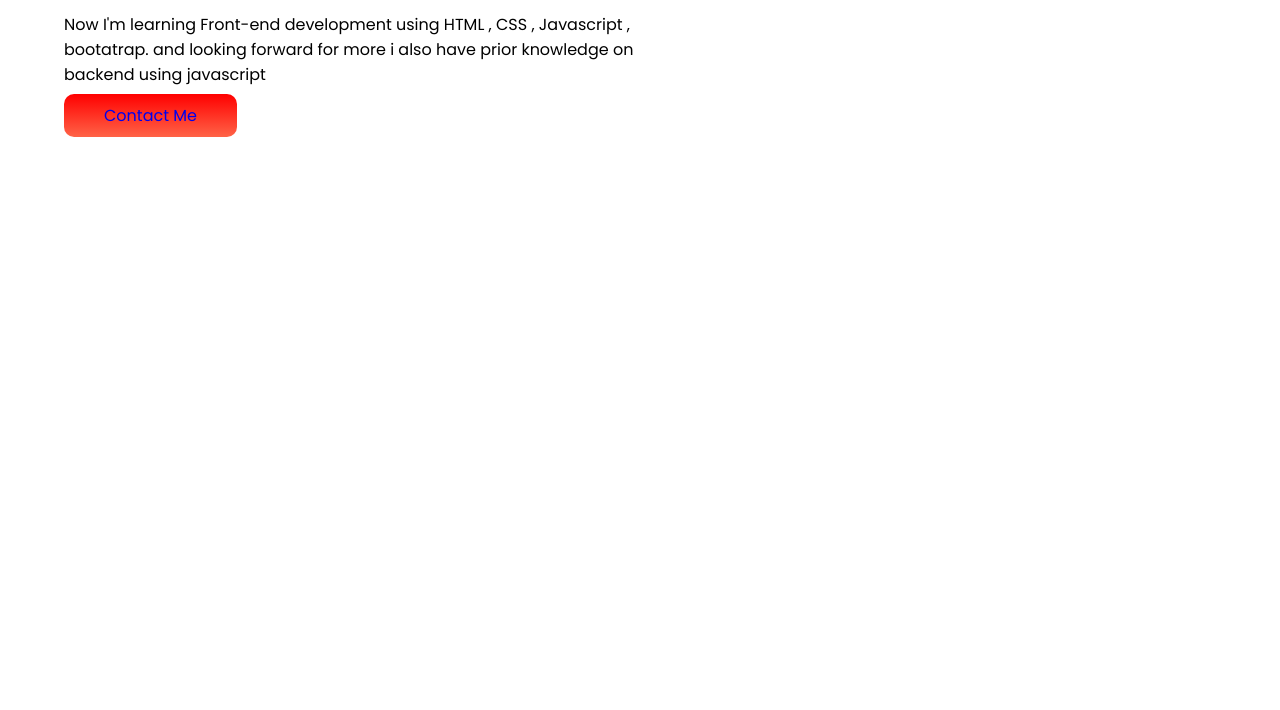
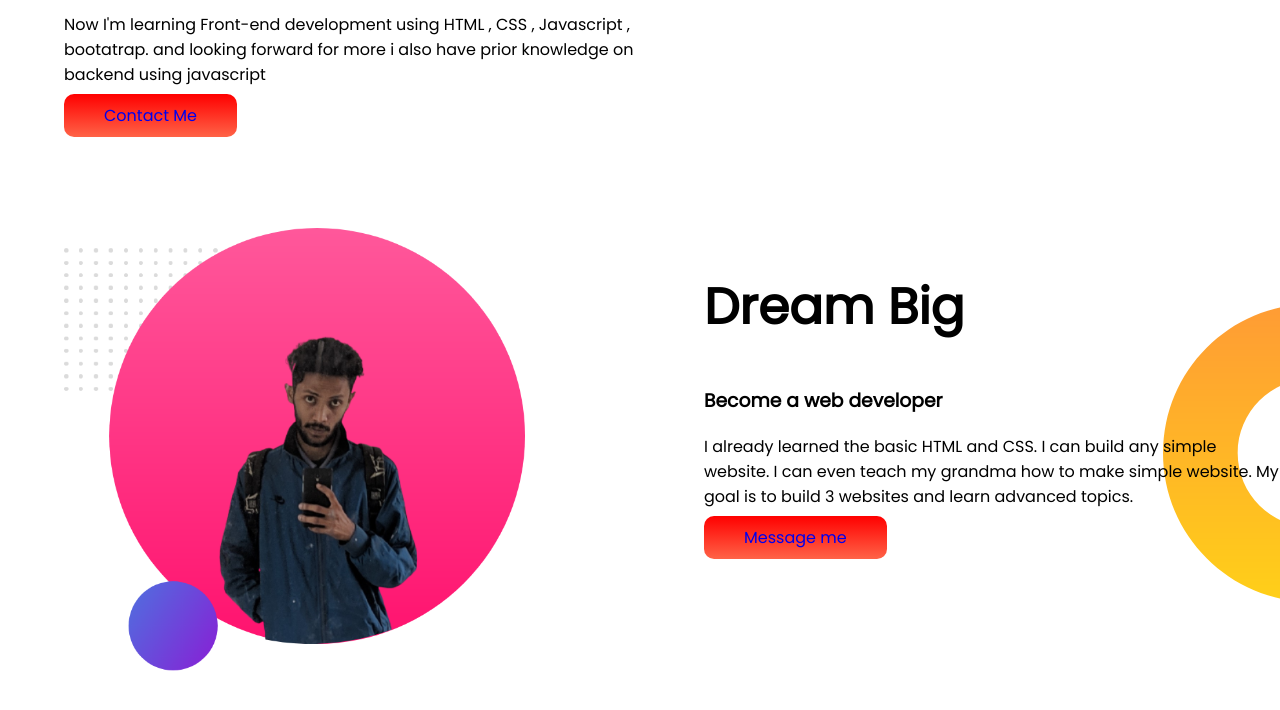
Before and after one commit to MonzurAlam-Git/developer-portfolio, a plain HTML site: page index.html in a window 1280 px wide. Shown: the part 460-1170 px from the top of the page. Before the commit the page ends 800 px from the top, so only its background shows below. Drawn offline with Linux system fonts and the light colour scheme.

Commit message:
dream-big added

```diff
--- a/index.html
+++ b/index.html
@@ -39,5 +39,29 @@
         <img class="img" src="my-bg.png" alt="bodonkhana" />
       </div>
     </section>
+
+    <section class="dream-big">
+      <div class="half-width">
+        <img class="img" src="my-bg2.png" alt="bodonkhana" />
+      </div>
+
+      <div class="half-width">
+        <h1>Dream Big <br /></h1>
+
+        <h3>Become a web developer</h3>
+        <p>
+          I already learned the basic HTML and CSS. I can build any simple
+          website. I can even teach my grandma how to make simple website. My
+          goal is to build 3 websites and learn advanced topics.
+        </p>
+        <a
+          class="link-btn"
+          target="_blank"
+          href="https://www.facebook.com/MonzurAdler"
+        >
+          Message me
+        </a>
+      </div>
+    </section>
   </body>
 </html>
--- a/style.css
+++ b/style.css
@@ -10,6 +10,7 @@ h1 {
 }
 section {
   display: flex;
+  margin-bottom: 100px;
 }
 .half-width {
   width: 50%;
@@ -30,6 +31,12 @@ section {
   background-image: url(images/top-banner.png);
   background-repeat: no-repeat;
 }
+
+.dream-big {
+  background-image: url(images/dream-bg.png);
+  background-repeat: no-repeat;
+  background-position: right;
+}
 /* .img {
   border-left-width: 50%;
 } */
```
Also changed, not shown: my-bg2.png (added).
